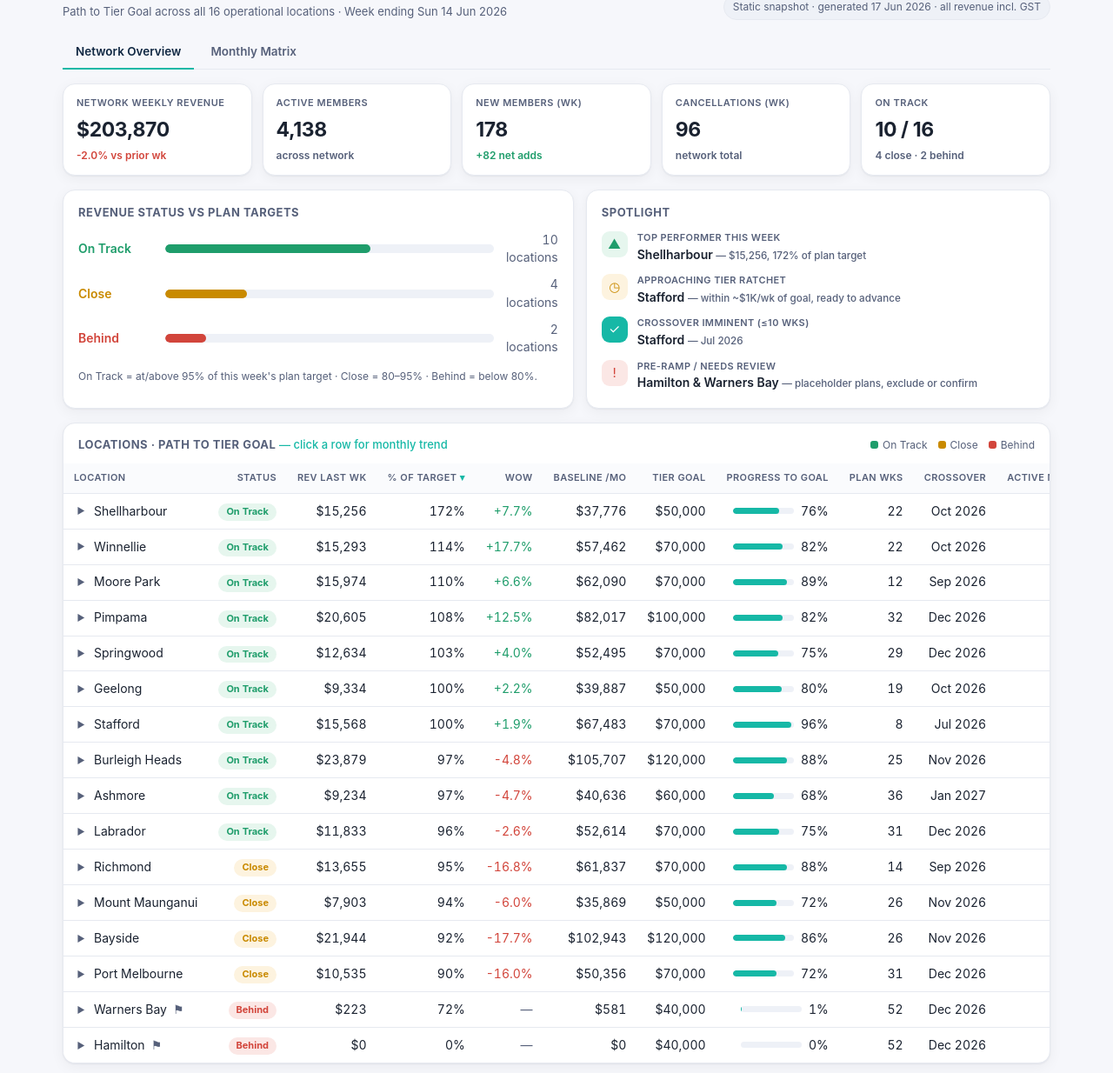
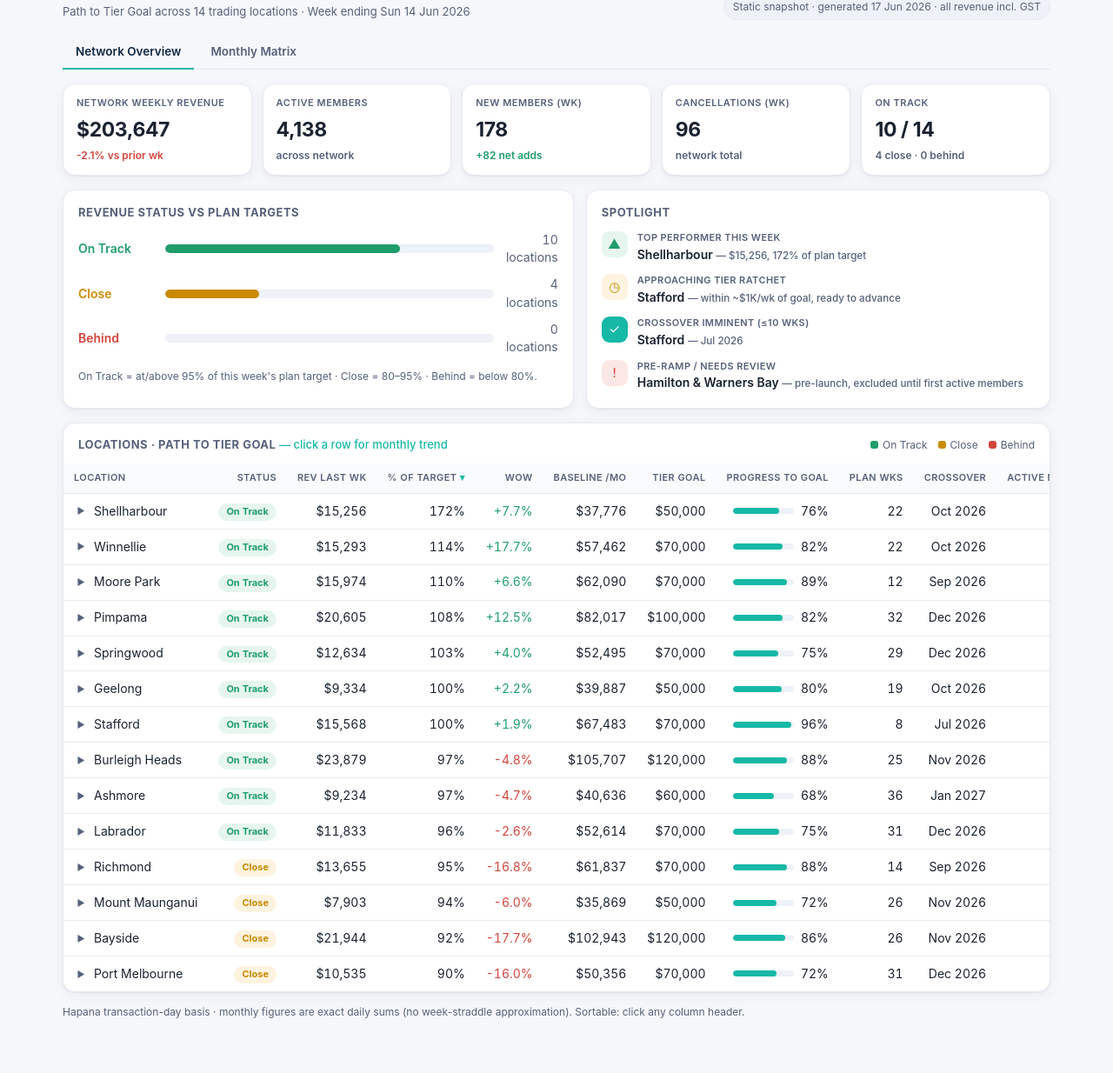
Before and after one commit to jonathan-p3recovery/p3-network-dashboard, a plain HTML site: page index.html in a window 1280 px wide. Shown: the part 53-1287 px from the top of the page at 87% size. Drawn offline with Linux system fonts and the light colour scheme.

Commit message:
Update network dashboard W/E 14 Jun 2026; exclude pre-launch sites (Hamilton, Warners Bay)

```diff
--- a/index.html
+++ b/index.html
@@ -122,7 +122,7 @@
   <header class="hd">
     <div>
       <div class="title">P3 Recovery <span class="dot">·</span> Network Health Overview</div>
-      <div class="sub">Path to Tier Goal across all 16 operational locations · Week ending Sun 14 Jun 2026</div>
+      <div class="sub">Path to Tier Goal across 14 trading locations · Week ending Sun 14 Jun 2026</div>
     </div>
     <div class="tag">Static snapshot · generated 17 Jun 2026 · all revenue incl. GST</div>
   </header>
@@ -136,9 +136,9 @@
     <div class="card">
       <h3>Revenue status vs plan targets</h3>
       <div class="statusbars">
-        <div class="sb"><span class="nm" style="color:var(--green)">On Track</span><div class="bar"><i style="width:62.5%;background:var(--green)"></i></div><span class="ct">10 locations</span></div>
-        <div class="sb"><span class="nm" style="color:var(--amber)">Close</span><div class="bar"><i style="width:25%;background:var(--amber)"></i></div><span class="ct">4 locations</span></div>
-        <div class="sb"><span class="nm" style="color:var(--red)">Behind</span><div class="bar"><i style="width:12.5%;background:var(--red)"></i></div><span class="ct">2 locations</span></div>
+        <div class="sb"><span class="nm" style="color:var(--green)">On Track</span><div class="bar"><i style="width:71.4%;background:var(--green)"></i></div><span class="ct">10 locations</span></div>
+        <div class="sb"><span class="nm" style="color:var(--amber)">Close</span><div class="bar"><i style="width:28.6%;background:var(--amber)"></i></div><span class="ct">4 locations</span></div>
+        <div class="sb"><span class="nm" style="color:var(--red)">Behind</span><div class="bar"><i style="width:0%;background:var(--red)"></i></div><span class="ct">0 locations</span></div>
       </div>
       <p class="foot" style="margin-top:14px">On Track = at/above 95% of this week's plan target · Close = 80–95% · Behind = below 80%.</p>
     </div>
@@ -148,7 +148,7 @@
         <div class="item"><div class="ic" style="background:var(--green-bg);color:var(--green)">▲</div><div><div class="k">Top performer this week</div><div class="v">Shellharbour <small>— $15,256, 172% of plan target</small></div></div></div>
         <div class="item"><div class="ic" style="background:var(--amber-bg);color:var(--amber)">◷</div><div><div class="k">Approaching tier ratchet</div><div class="v">Stafford <small>— within ~$1K/wk of goal, ready to advance</small></div></div></div>
         <div class="item"><div class="ic" style="background:var(--p3-accent);color:#fff">✓</div><div><div class="k">Crossover imminent (≤10 wks)</div><div class="v">Stafford <small>— Jul 2026</small></div></div></div>
-        <div class="item"><div class="ic" style="background:var(--red-bg);color:var(--red)">!</div><div><div class="k">Pre-ramp / needs review</div><div class="v">Hamilton &amp; Warners Bay <small>— placeholder plans, exclude or confirm</small></div></div></div>
+        <div class="item"><div class="ic" style="background:var(--red-bg);color:var(--red)">!</div><div><div class="k">Pre-ramp / needs review</div><div class="v">Hamilton &amp; Warners Bay <small>— pre-launch, excluded until first active members</small></div></div></div>
       </div>
     </div>
   </div>
@@ -193,12 +193,12 @@
       </div>
     </div>
     <div class="mtx-legend"><span>Lower</span><span class="gradient"></span><span>Higher (within each location)</span></div>
-    <p class="foot">Shellharbour and Warners Bay opened in Jun 2026 — their Mar–May figures are pre-opening soft trade. Hamilton has had no recorded revenue since Dec 2025 (dormant). Network total excludes dormant/pre-opening months.</p>
+    <p class="foot">Network figures cover the 14 trading locations only. Hamilton (dormant since Dec 2025) and Warners Bay (opened Jun 2026, $223 soft-trade) are excluded until they record active members — they re-enter automatically once trading. Shellharbour also opened Jun 2026; its Mar–May figures are pre-opening soft trade.</p>
   </div>
 </div>
 <script>
 // ── DATA — updated by Update P3 Dashboard skill ──
-const NET={revenue:203870.35, wow:-0.0198, active:4138, newM:178, canc:96, netAdds:82};
+const NET={revenue:203647.00, wow:-0.0207, active:4138, newM:178, canc:96, netAdds:82};
 const cross={"Jul 2026":1,"Sep 2026":2,"Oct 2026":3,"Nov 2026":4,"Dec 2026":5,"Jan 2027":6};
 const DATA=[
  {name:"Shellharbour",status:"On Track",lastWk:15256.03,pct:1.7247,wow:0.0773,monthly:37776,goal:50000,planWks:22,crossover:"Oct 2026",active:288,netAdds:17},
@@ -214,16 +214,13 @@
  {name:"Richmond",status:"Close",lastWk:13655.29,pct:0.9480,wow:-0.1675,monthly:61837,goal:70000,planWks:14,crossover:"Sep 2026",active:287,netAdds:5},
  {name:"Mount Maunganui",status:"Close",lastWk:7903.28,pct:0.9406,wow:-0.0603,monthly:35869,goal:50000,planWks:26,crossover:"Nov 2026",active:205,netAdds:-4},
  {name:"Bayside",status:"Close",lastWk:21943.56,pct:0.9179,wow:-0.1772,monthly:102943,goal:120000,planWks:26,crossover:"Nov 2026",active:404,netAdds:2},
- {name:"Port Melbourne",status:"Close",lastWk:10534.91,pct:0.8953,wow:-0.1597,monthly:50356,goal:70000,planWks:31,crossover:"Dec 2026",active:188,netAdds:1},
- {name:"Warners Bay",status:"Behind",lastWk:223.35,pct:0.7229,wow:null,monthly:581,goal:40000,planWks:52,crossover:"Dec 2026",active:0,netAdds:0,preramp:true},
- {name:"Hamilton",status:"Behind",lastWk:0,pct:0,wow:null,monthly:0,goal:40000,planWks:52,crossover:"Dec 2026",active:0,netAdds:0,preramp:true}
+ {name:"Port Melbourne",status:"Close",lastWk:10534.91,pct:0.8953,wow:-0.1597,monthly:50356,goal:70000,planWks:31,crossover:"Dec 2026",active:188,netAdds:1}
 ];
 const MONTHLY={
  "Ashmore":{months:["Mar 2026","Apr 2026","May 2026"],vals:[42351,42062,47257],mtd:18918,proj:40539,target:41638},
  "Bayside":{months:["Mar 2026","Apr 2026","May 2026"],vals:[96201,88899,94927],mtd:48614,proj:104174,target:104144},
  "Burleigh Heads":{months:["Mar 2026","Apr 2026","May 2026"],vals:[112637,100914,108562],mtd:48957,proj:104908,target:106757},
  "Geelong":{months:["Mar 2026","Apr 2026","May 2026"],vals:[35300,36304,39590],mtd:18464,proj:39566,target:40855},
- "Hamilton":{months:["Oct 2025","Nov 2025","Dec 2025"],vals:[0,0,0],mtd:null,proj:null,target:2600,preramp:true},
  "Labrador":{months:["Mar 2026","Apr 2026","May 2026"],vals:[46716,48735,49807],mtd:23984,proj:51395,target:53661},
  "Moore Park":{months:["Mar 2026","Apr 2026","May 2026"],vals:[58808,51982,58986],mtd:30959,proj:66340,target:63302},
  "Mount Maunganui":{months:["Mar 2026","Apr 2026","May 2026"],vals:[39344,37205,36285],mtd:16314,proj:34958,target:36892},
@@ -233,7 +230,6 @@
  "Shellharbour":{months:["Mar 2026","Apr 2026","May 2026"],vals:[4107,2675,6845],mtd:29417,proj:63037,target:38820,opened:"Jun 2026"},
  "Springwood":{months:["Mar 2026","Apr 2026","May 2026"],vals:[60264,60180,57245],mtd:24780,proj:53100,target:53600},
  "Stafford":{months:["Mar 2026","Apr 2026","May 2026"],vals:[78898,74186,69822],mtd:30849,proj:66106,target:68583},
- "Warners Bay":{months:[null,null,null],vals:[null,null,null],mtd:268,proj:574,target:3181,preramp:true,opened:"Jun 2026"},
  "Winnellie":{months:["Mar 2026","Apr 2026","May 2026"],vals:[60345,59140,56525],mtd:28283,proj:60607,target:58508}
 };
 const MTD_DAYS=14;
```
